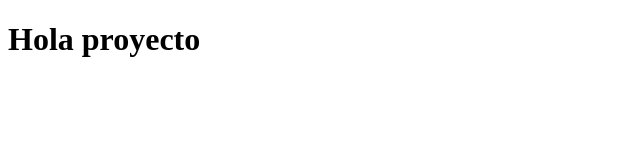
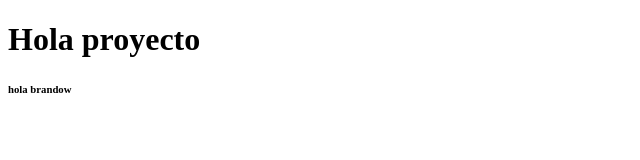
Before and after one commit to BrandowC/repaso, a plain HTML site: page index.html in a window 1280 px wide. Shown: the full height of the page, 0-640 px from the left. Drawn offline with Linux system fonts and the light colour scheme.

Commit message:
parrafo pequeño

```diff
--- a/index.html
+++ b/index.html
@@ -8,5 +8,6 @@
 </head>
 <body>
     <h1>Hola proyecto</h1>
+    <h6>hola brandow</h6>
 </body>
 </html>
```
